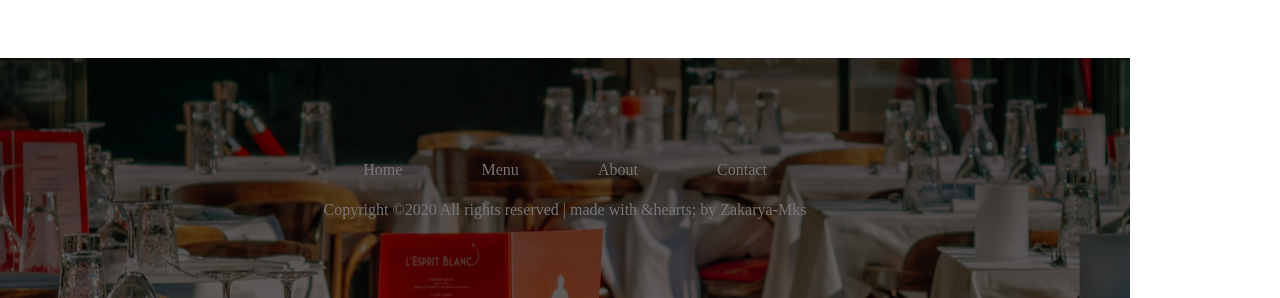
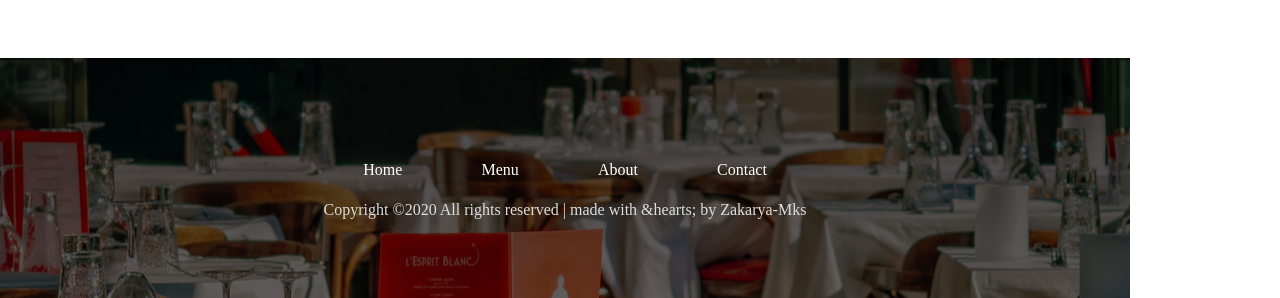
Before and after one commit to Zakarya-Mks/Restaurant, a plain HTML site: page index.html in a window 1280 px wide. Shown: the part 3409-3707 px from the top of the page. Drawn offline with Linux system fonts and the light colour scheme.

Commit message:
fix: edited footer colors

```diff
--- a/style.css
+++ b/style.css
@@ -768,17 +768,17 @@ table {
   padding: 1.5rem 0;
 }
 #content footer ul a {
-  color: #777777;
+  color: #fff;
   text-transform: capitalize;
   text-decoration: none;
   transition: all 0.3s ease 0s;
 }
 #content footer ul a:hover {
-  color: #fff;
+  color: #f42f2c;
   cursor: pointer;
 }
 #content footer span {
-  color: #777777;
+  color: #ddd;
 }
 
 /*# sourceMappingURL=style.css.map */
```
Also changed, not shown: 1 other file.
